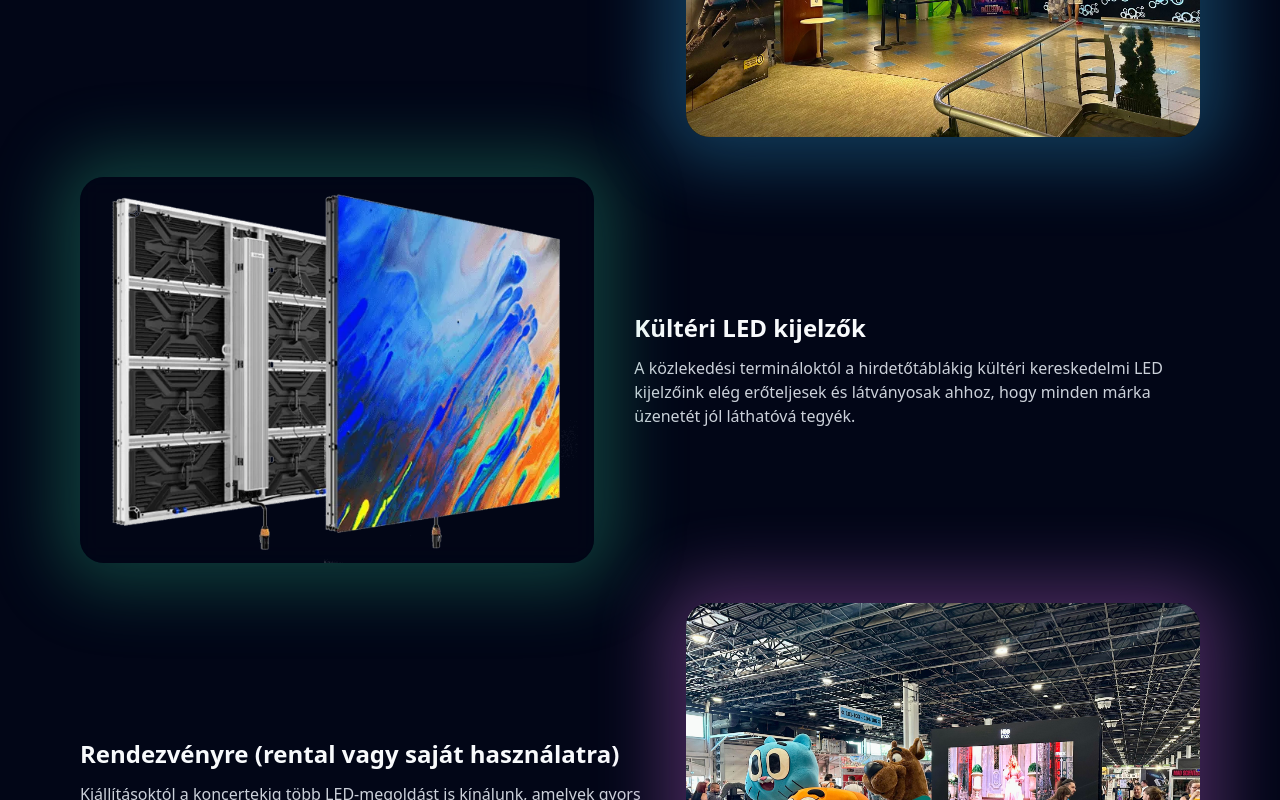
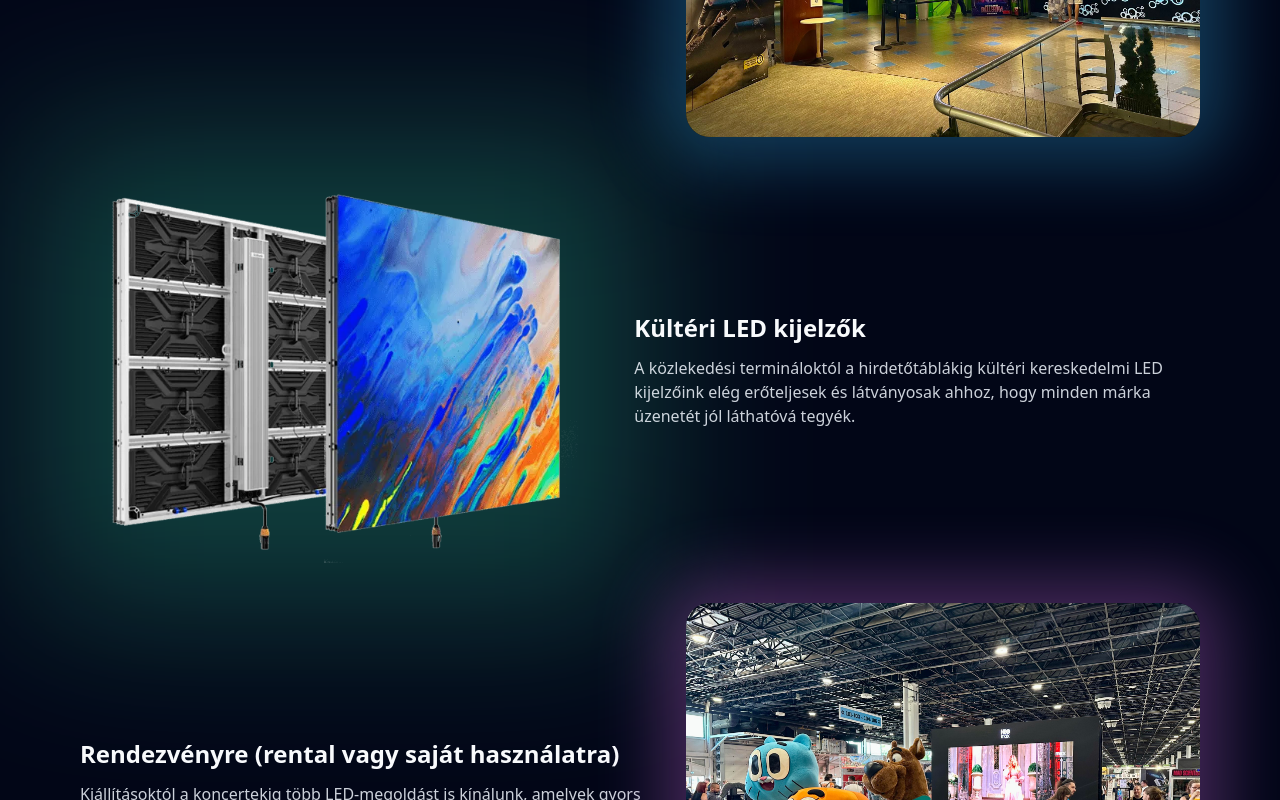
Before and after one commit to emp-eter/LedCenter, a React (Vite) app: page / in a window 1280 px wide. Shown: the part 1900-2700 px from the top of the page. Built offline with nearby package versions, Linux system fonts and the light colour scheme.

Commit message:
feat: Kép konténerek finomhangolása: glow visszaállítva, háttér eltávolítva a sport/kültéri kártyáknál

```diff
--- a/index.html
+++ b/index.html
@@ -2,7 +2,7 @@
 <html lang="en">
   <head>
     <meta charset="UTF-8" />
-    <link rel="icon" type="image/svg+xml" href="/vite.svg" />
+    <link rel="icon" type="image/svg+xml" href="/cc.png" />
     <meta name="viewport" content="width=device-width, initial-scale=1.0" />
     <title>ledcenter</title>
   </head>
--- a/src/components/Contact.jsx
+++ b/src/components/Contact.jsx
@@ -61,7 +61,10 @@ const Contact = ({ id }) => (
         </p>
       </div>
 
-      <div className="relative mt-2 lg:mt-0 rounded-3xl overflow-hidden border border-transparent min-h-[320px] md:min-h-[380px]">
+      <div
+        className="relative mt-2 lg:mt-0 rounded-3xl overflow-hidden border border-transparent min-h-[320px] md:min-h-[380px]"
+        data-image="contact"
+      >
         <img
           src={`${base}images/kapcsolat.webp`}
           alt="Kapcsolat"
--- a/src/components/Hero.jsx
+++ b/src/components/Hero.jsx
@@ -68,7 +68,7 @@ const Hero = ({ sections }) => (
         </div>
       </div>
 
-      <div className="relative">
+      <div className="relative" data-image="hero">
         <div className="absolute -inset-6 rounded-3xl bg-white/10 blur-3xl" aria-hidden />
         <div className="relative rounded-3xl bg-transparent shadow-2xl overflow-hidden">
           <div className="absolute -bottom-8 -left-8 h-40 w-40 rounded-full bg-transparent blur-3xl" aria-hidden />
--- a/src/components/Intro.jsx
+++ b/src/components/Intro.jsx
@@ -29,7 +29,10 @@ const Intro = ({ id }) => (
         </p>
       </div>
 
-      <div className="relative rounded-3xl overflow-hidden border border-transparent min-h-[360px] md:min-h-[420px]">
+      <div
+        className="relative rounded-3xl overflow-hidden border border-transparent min-h-[360px] md:min-h-[420px]"
+        data-image="intro"
+      >
         <img
           src={`${base}images/bemutatkozas.webp`}
           alt="Bemutatkozás"
--- a/src/components/Products.jsx
+++ b/src/components/Products.jsx
@@ -74,8 +74,16 @@ const Products = ({ id }) => (
             : 'md:grid-cols-[minmax(0,1.1fr)_minmax(0,1fr)]'
           const imageOrder = product.reverse ? 'order-2 md:order-1' : ''
           const textOrder = product.reverse ? 'order-1 md:order-2' : ''
-          const containerPadding = product.contain ? 'p-4' : ''
+          const noDarkFrame = ['Kültéri LED kijelzők', 'Sport'].includes(product.title)
+          const containerPadding = product.contain ? (noDarkFrame ? '' : 'p-4') : ''
           const imageFitClass = product.contain ? 'object-contain' : 'object-cover'
+          const ringClass = noDarkFrame ? '' : 'ring-1 ring-slate-800/60'
+          const bgClass = noDarkFrame ? 'bg-transparent' : 'bg-slate-950/50 backdrop-blur-md'
+          const boxShadow = noDarkFrame ? 'none' : product.shadow
+          const glowBlend =
+            noDarkFrame ? 'mix-blend-screen blur-[80px] opacity-90' : 'mix-blend-screen blur-[48px] opacity-100'
+          const glowZ = noDarkFrame ? 'z-0' : '-z-10'
+          const glowClassName = `${product.glowClass} ${glowBlend} ${glowZ}`
 
           return (
             <div
@@ -92,12 +100,13 @@ const Products = ({ id }) => (
                 {product.image ? (
                   <>
                     <div
-                      className={`absolute -inset-10 rounded-3xl ${product.glowClass} blur-[48px] opacity-100 pointer-events-none mix-blend-screen -z-10`}
+                      className={`absolute -inset-12 rounded-3xl ${glowClassName} pointer-events-none`}
                       aria-hidden
                     />
                     <div
-                      className={`relative rounded-3xl overflow-hidden ring-1 ring-slate-800/60 bg-slate-950/50 backdrop-blur-md aspect-[4/3] ${containerPadding}`}
-                      style={{ boxShadow: product.shadow }}
+                      className={`relative rounded-3xl overflow-hidden ${ringClass} ${bgClass} aspect-[4/3] ${containerPadding}`}
+                      style={{ boxShadow }}
+                      data-image={product.title}
                     >
                       <img
                         src={product.image}
```
Also changed, not shown: public/cc.png (added).
